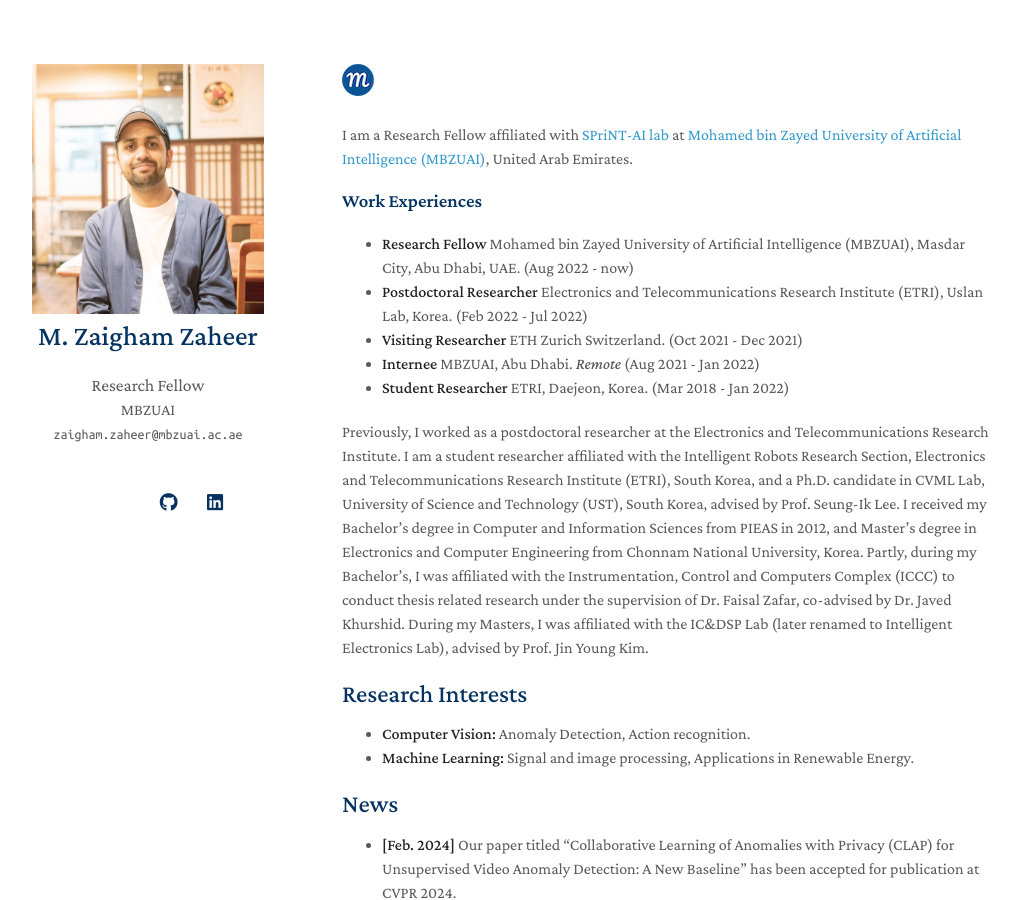
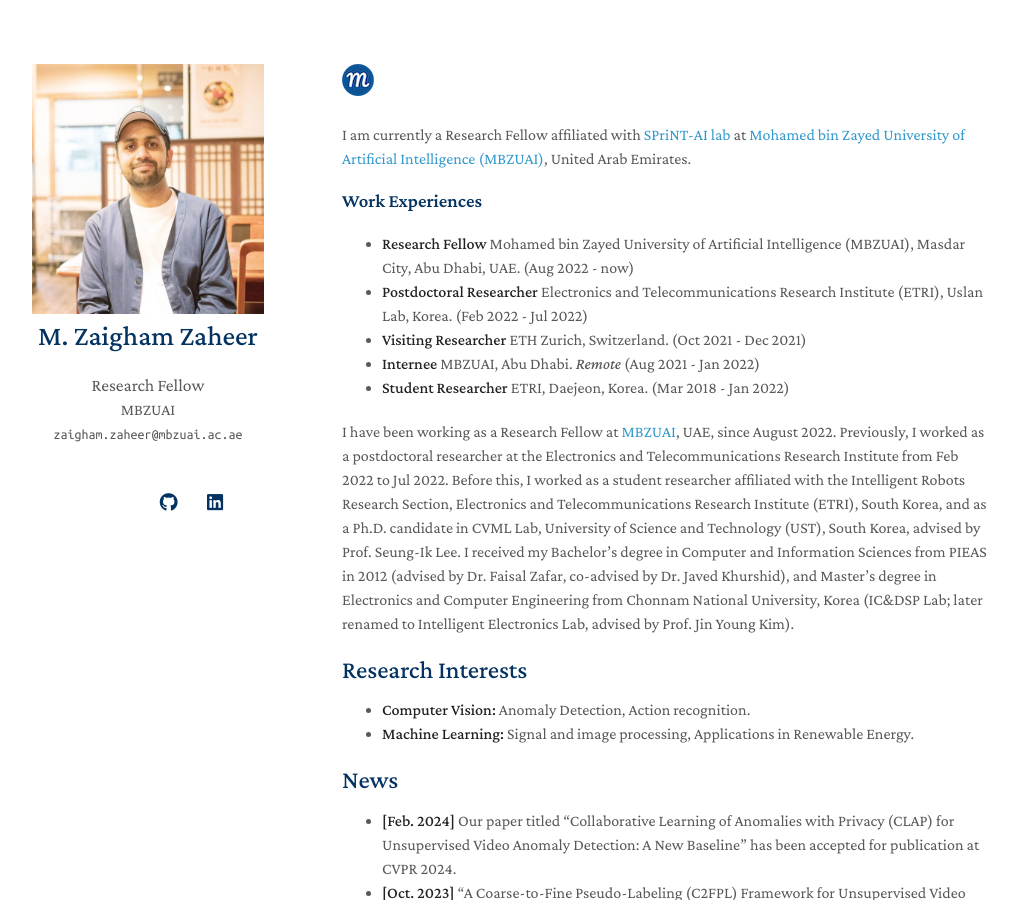
Before and after one commit to ZaighamZ/ZaighamZ.github.io, a Jekyll site: the page built from index.md, in a window 1280 px wide and 900 px high. Shown: the whole window, without its empty margins (128-1147 px from the left). Built offline with Jekyll 4.4.1, drawn with Linux system fonts in a browser that asks for light colours; nearby versions of some CDN libraries; a style sheet for code colours, icons or effects is not loaded.

Commit message:
Update index.md

```diff
--- a/index.md
+++ b/index.md
@@ -6,18 +6,18 @@ layout: homepage
 ![](/assets/img/favicon.png)
 
 
-I am a Research Fellow affiliated with [SPriNT-AI lab](https://www.sprintai.org/){:target="_blank"} at [Mohamed bin Zayed University of Artificial Intelligence (MBZUAI)](https://mbzuai.ac.ae/){:target="_blank"}, United Arab Emirates.
+I am currently a Research Fellow affiliated with [SPriNT-AI lab](https://www.sprintai.org/){:target="_blank"} at [Mohamed bin Zayed University of Artificial Intelligence (MBZUAI)](https://mbzuai.ac.ae/){:target="_blank"}, United Arab Emirates.
 
 ### Work Experiences
 
 - **Research Fellow** Mohamed bin Zayed University of Artificial Intelligence (MBZUAI), Masdar City, Abu Dhabi, UAE. (Aug 2022 - now)
 - **Postdoctoral Researcher** Electronics and Telecommunications Research Institute (ETRI), Uslan Lab, Korea. (Feb 2022 - Jul 2022)
-- **Visiting Researcher** ETH Zurich Switzerland. (Oct 2021 - Dec 2021)
+- **Visiting Researcher** ETH Zurich, Switzerland. (Oct 2021 - Dec 2021)
 - **Internee** MBZUAI, Abu Dhabi. *Remote*  (Aug 2021 - Jan 2022)
 - **Student Researcher** ETRI, Daejeon, Korea. (Mar 2018 - Jan 2022)
 
-Previously, I worked as a postdoctoral researcher at the Electronics and Telecommunications Research Institute. I am a student researcher affiliated with the Intelligent Robots Research Section, Electronics and Telecommunications Research Institute (ETRI), South Korea, and a Ph.D. candidate in CVML Lab, University of Science and Technology (UST), South Korea, advised by Prof. Seung-Ik Lee.
-I received my Bachelor’s degree in Computer and Information Sciences from PIEAS in 2012, and Master’s degree in Electronics and Computer Engineering from Chonnam National University, Korea. Partly, during my Bachelor’s, I was affiliated with the Instrumentation, Control and Computers Complex (ICCC) to conduct thesis related research under the supervision of Dr. Faisal Zafar, co-advised by Dr. Javed Khurshid. During my Masters, I was affiliated with the IC&DSP Lab (later renamed to Intelligent Electronics Lab), advised by Prof. Jin Young Kim.
+I have been working as a Research Fellow at [MBZUAI](https://mbzuai.ac.ae/){:target="_blank"}, UAE, since August 2022. Previously, I worked as a postdoctoral researcher at the Electronics and Telecommunications Research Institute from Feb 2022 to Jul 2022. Before this, I worked as a student researcher affiliated with the Intelligent Robots Research Section, Electronics and Telecommunications Research Institute (ETRI), South Korea, and as a Ph.D. candidate in CVML Lab, University of Science and Technology (UST), South Korea, advised by Prof. Seung-Ik Lee.
+I received my Bachelor’s degree in Computer and Information Sciences from PIEAS in 2012 (advised by Dr. Faisal Zafar, co-advised by Dr. Javed Khurshid), and Master’s degree in Electronics and Computer Engineering from Chonnam National University, Korea (IC&DSP Lab; later renamed to Intelligent Electronics Lab, advised by Prof. Jin Young Kim).
 
 ## Research Interests
 
```
